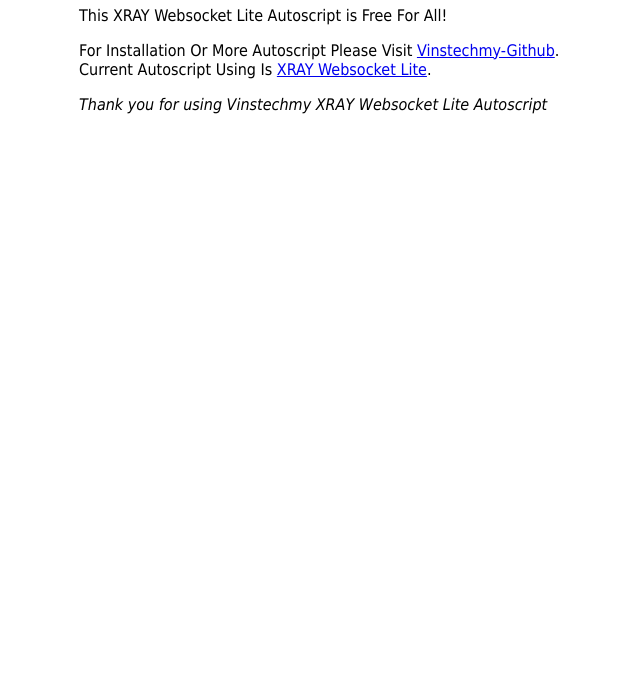
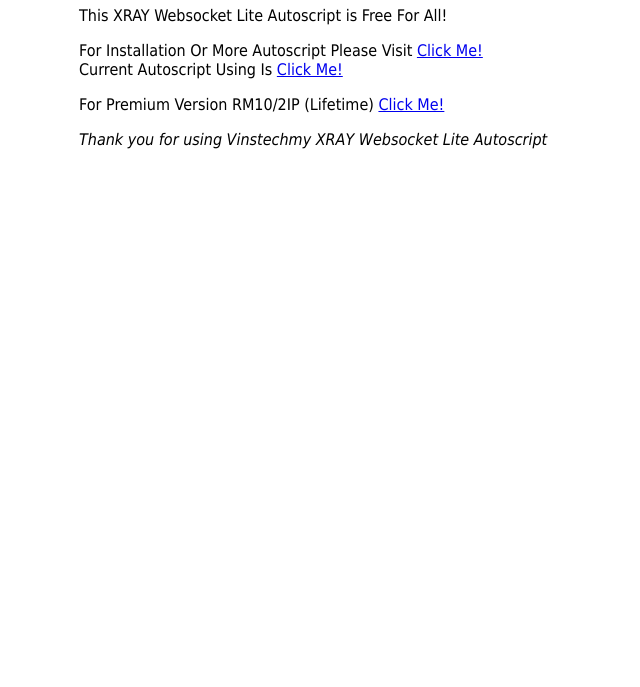
Before and after one commit to vinstechmy/AutoscriptWebsocketLite, a plain HTML site: page OTHERS/index.html in a window 1280 px wide. Shown: the part 113-800 px from the top of the page, without its empty margins (281-921 px from the left). Drawn offline with Linux system fonts and the light colour scheme.

Commit message:
Update index.html

```diff
--- a/OTHERS/index.html
+++ b/OTHERS/index.html
@@ -15,9 +15,11 @@
 <p>This XRAY Websocket Lite Autoscript is Free For All!</p>
 
 <p>For Installation Or More Autoscript Please Visit
-<a href="https://github.com/vinstechmy">Vinstechmy-Github</a>.<br/>
+<a href="https://github.com/vinstechmy">Click Me!</a><br/>
 Current Autoscript Using Is
-<a href="https://github.com/vinstechmy/AutoscriptWebsocketLite">XRAY Websocket Lite</a>.</p>
+<a href="https://github.com/vinstechmy/AutoscriptWebsocketLite">Click Me!</a></p>
+For Premium Version RM10/2IP (Lifetime)
+<a href="https://github.com/vinstechmy/MultiportWebsocketPremium">Click Me!</a></p>
 
 <p><em>Thank you for using Vinstechmy XRAY Websocket Lite Autoscript</em></p>
 </body>
```
